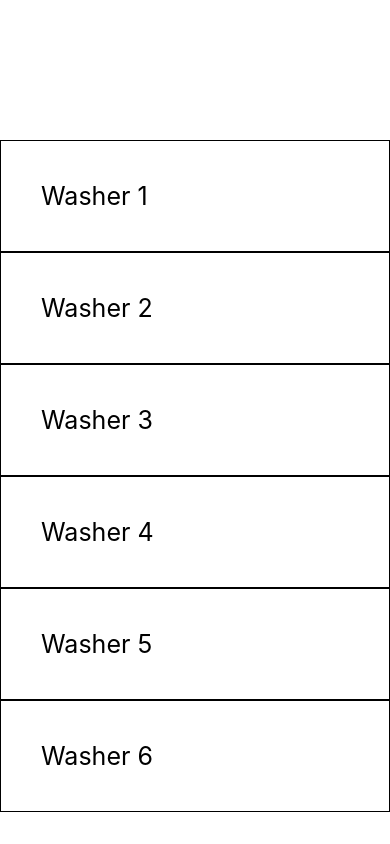
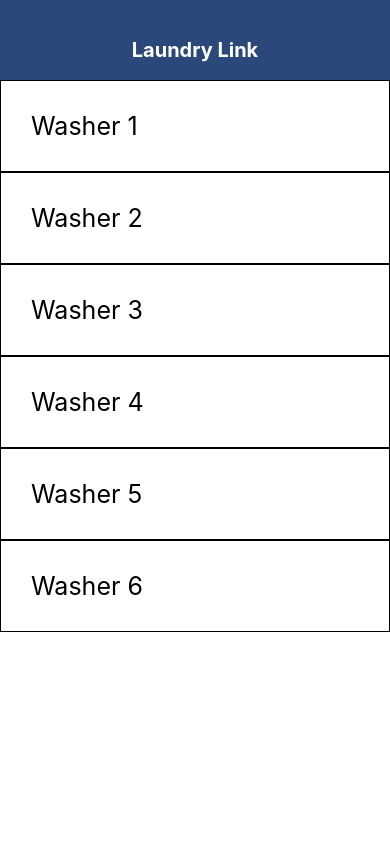
Before and after one commit to Jessickmon/laundry-link, a React Native app: screen / in a window 390 px wide. Built offline with nearby package versions, Linux system fonts and the light colour scheme.

Commit message:
swag swag swag

```diff
--- a/App.js
+++ b/App.js
@@ -1,34 +1,19 @@
 import { StatusBar } from 'expo-status-bar';
 import React, { useState } from 'react';
-import { StyleSheet, Text, View, Button, Image, TouchableOpacity } from 'react-native';
+import { StyleSheet, Text, View, Button, Image, TouchableOpacity, ScrollView } from 'react-native';
 import washingMachineButtons from './buttons';
+import Header from './components/header';
+import Washer from './components/washer';
+import Dryer from './components/dryer';
 
 export default function App() {
-  const [washers, setWasher] = useState([
-    {name: 'Washer 1', key: '1'},
-    {name: 'Washer 2', key: '2'},
-    {name: 'Washer 3', key: '3'},
-    {name: 'Washer 4', key: '4'},
-    {name: 'Washer 5', key: '5'},
-    {name: 'Washer 6', key: '6'},
-  ]);
-
-  const clickHandler = () => {
-    setName('Used');
-  }
 
   return (
     <View style={styles.container}>
-
-    { washers.map((item) =>{
-      return (
-        <View key={item.key}>
-          <Text style={styles.item}>{item.name}</Text>
-        </View>
-      )
-    })}
-        <View style={styles.buttonContainer}>
-      </View>
+      <Header />
+      <ScrollView>
+        <Washer />
+      </ScrollView>
     </View>
   );
 }
@@ -36,19 +21,27 @@
 const styles = StyleSheet.create({
   container: {
     flex: 1,
+    //flexDirection: "column",
     backgroundColor: '#fff',
-    paddingTop: 140,
-    // alignItems: 'center',
+    //paddingTop: 100,
+    //alignItems: 'left',
     // justifyContent: 'center',
   },
   buttonContainer: {
-    marginTop: 50,
+    //marginTop: 50,
+    //flex: 1,
   },
   item: {
+    flex: 1,
     borderColor: 'black',
     borderWidth: 1,
-    padding: 40,
+    textAlign: "left",
+    padding: 30,
     backgroundColor: 'white',
     fontSize: 25,
   },
+  header: {
+    padding: 30,
+    fontSize: 25,
+  }
 });
--- /dev/null
+++ b/components/dryer.js
@@ -0,0 +1,41 @@
+import React, { useState } from 'react';
+import { StyleSheet, Text, View } from 'react-native';
+
+
+export default function Dryer() {
+    const [dryers, setDryer] = useState([
+        { name: 'Dryer 1', key: '1' },
+        { name: 'Dryer 2', key: '2' },
+        { name: 'Dryer 3', key: '3' },
+        { name: 'Dryer 4', key: '4' },
+        { name: 'Dryer 5', key: '5' },
+        { name: 'Dryer 6', key: '6' },
+        { name: 'Dryer 7', key: '7' },
+        { name: 'Dryer 8', key: '8' },
+        { name: 'Dryer 9', key: '9' },
+        { name: 'Dryer 10', key: '10' },
+        { name: 'Dryer 11', key: '11' },
+        { name: 'Dryer 12', key: '12' },
+    ]);
+    return (
+        <View>
+            {dryers.map(item => (
+                <View key={item.key}>
+                    <Text style={styles.item}>{item.name}</Text>
+                </View>
+            ))}
+        </View>
+    )
+}
+
+const styles = StyleSheet.create({
+    item: {
+        flex: 1,
+        borderColor: 'black',
+        borderWidth: 1,
+        textAlign: "left",
+        padding: 30,
+        backgroundColor: 'white',
+        fontSize: 25,
+    }
+});
--- /dev/null
+++ b/components/header.js
@@ -0,0 +1,28 @@
+import React from 'react';
+import { StyleSheet, Text, View, useState } from 'react-native';
+
+
+export default function Header() {
+
+    return (
+        <View style={styles.header}>
+            <Text style={styles.title}>Laundry Link</Text>
+        </View>
+    )
+}
+
+const styles = StyleSheet.create({
+    header: {
+        height: 80,
+        paddingTop: 38,
+        backgroundColor: '#2b487a'
+        //FontFace: 'Consolas',
+    },
+    title: {
+        textAlign: 'center',
+        color: "#fff",
+        fontSize: 20,
+        fontWeight: 'bold',
+    }
+
+});
--- /dev/null
+++ b/components/washer.js
@@ -0,0 +1,35 @@
+import React, { useState } from 'react';
+import { StyleSheet, Text, View } from 'react-native';
+
+
+export default function Washer() {
+    const [washers, setWasher] = useState([
+        { name: 'Washer 1', key: '1' },
+        { name: 'Washer 2', key: '2' },
+        { name: 'Washer 3', key: '3' },
+        { name: 'Washer 4', key: '4' },
+        { name: 'Washer 5', key: '5' },
+        { name: 'Washer 6', key: '6' },
+    ]);
+    return (
+        <View>
+            {washers.map(item => (
+                <View key={item.key}>
+                    <Text style={styles.item}>{item.name}</Text>
+                </View>
+            ))}
+        </View>
+    )
+}
+
+const styles = StyleSheet.create({
+    item: {
+        flex: 1,
+        borderColor: 'black',
+        borderWidth: 1,
+        textAlign: "left",
+        padding: 30,
+        backgroundColor: 'white',
+        fontSize: 25,
+    }
+});
```
